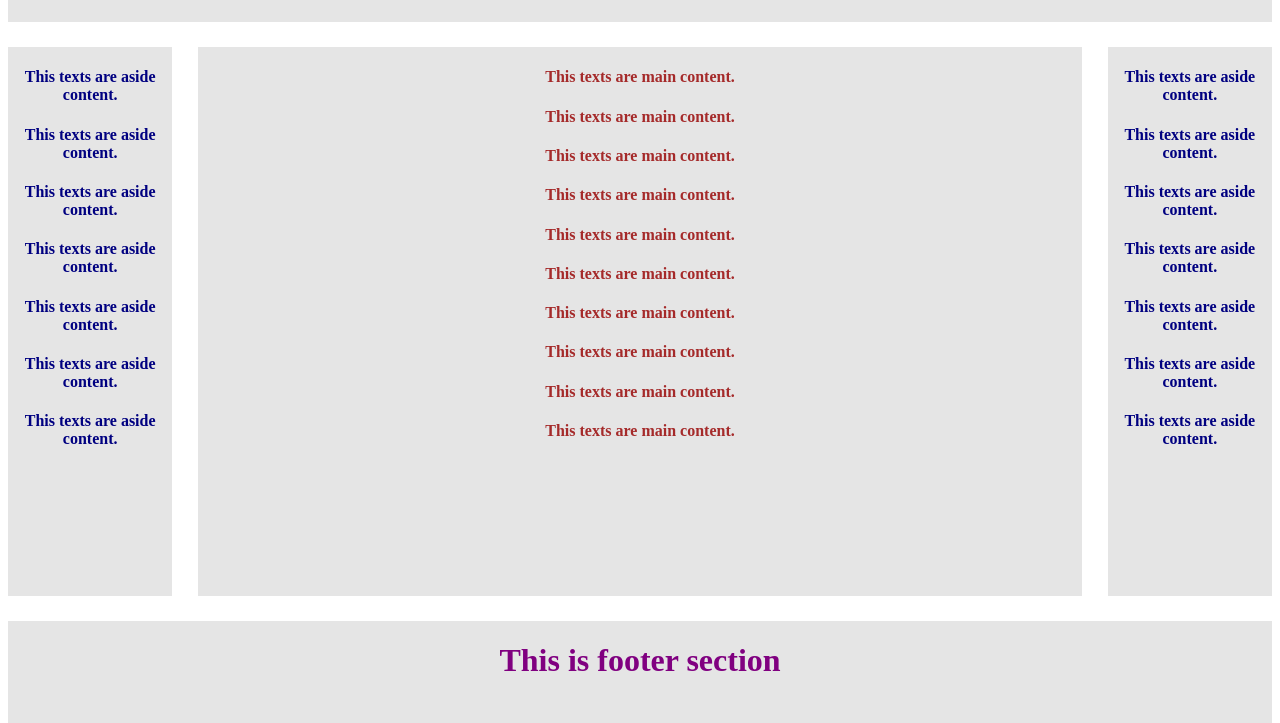
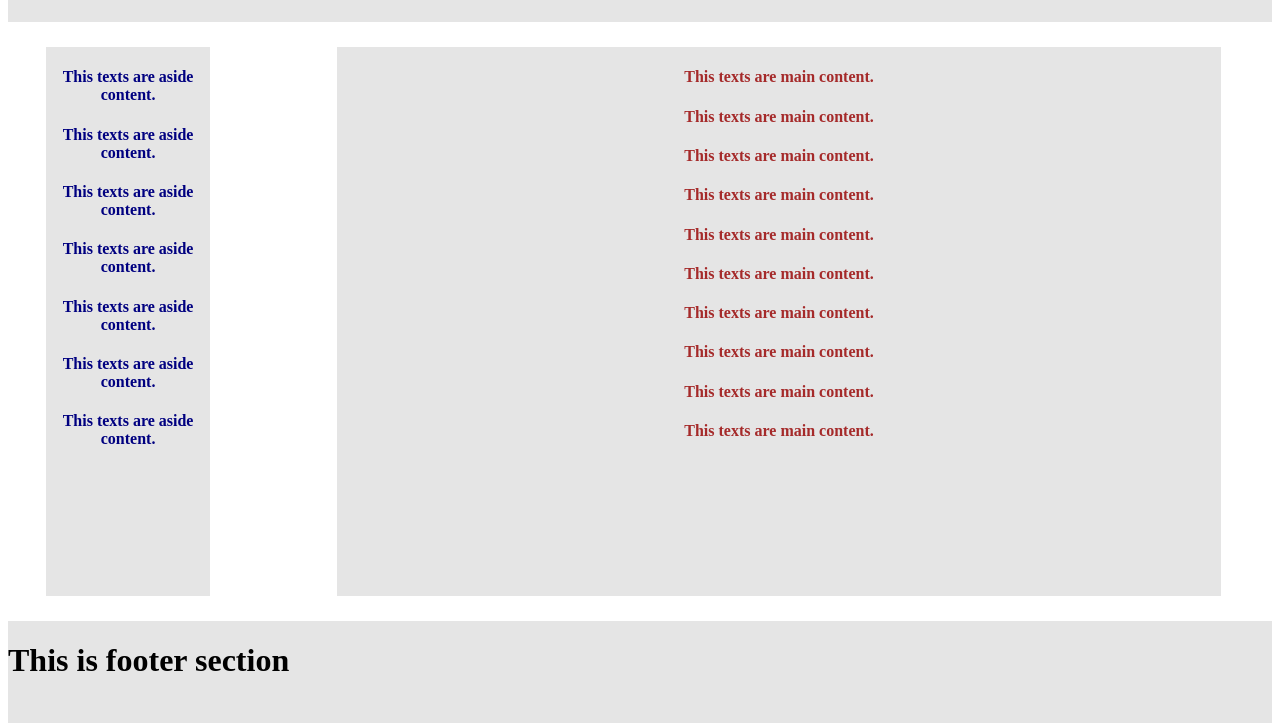
Before and after one commit to Dalamov/header-unequal-columns-and-footer-with-content, a plain HTML site: page header, unequal columns and footer with content.html in a window 1280 px wide. Shown: the part 88-811 px from the top of the page. Drawn offline with Linux system fonts and the light colour scheme.

Commit message:
changes 2

```diff
--- a/css/header, unequal columns and footer with content.css
+++ /dev/null
@@ -1,53 +0,0 @@
-h1{
-	color: purple;
-	text-align: center;
-	line-height: 240%;
-}
-
-.header{
-	width: 100%;
-	height: 13%;
-	background-color: #E5E5E5;
-	margin-bottom: 2%;
-}
-
-.aside-left{
-	width: 13%;
-	height: 70%;
-	background-color: #E5E5E5;
-	float: left;
-	color: navy;
-	text-align: center;
-}
-
-.main-content{
-	width: 70%;
-	height: 70%;
-	background-color: #E5E5E5;
-	float: left;
-	margin-left: 2%;
-	margin-right: 2%;
-	color: brown;
-	text-align: center;
-}
-
-.aside-right{
-	width: 13%;
-	height: 70%;
-	background-color: #E5E5E5;
-	float: left;
-	color: navy;
-	text-align: center;
-}
-
-.footer{
-	width: 100%;
-	height: 13%;
-	background-color: #E5E5E5;
-	float: right;
-	margin-top: 2%;
-}
-
-body .footer h1{
-	line-height: 110%;
-}
--- /dev/null
+++ b/css/style.css
@@ -0,0 +1,45 @@
+.header{
+	width: 100%;
+	height: 13%;
+	background-color: #E5E5E5;
+	margin-bottom: 2%;
+}
+
+.aside-left{
+	width: 13%;
+	height: 70%;
+	background-color: #E5E5E5;
+	float: left;
+	color: navy;
+	text-align: center;
+	margin-left: 3%
+}
+
+.w3-sidebar w3-bar-block{
+
+	width:25%;
+}
+
+.main-content{
+	width: 70%;
+	height: 70%;
+	background-color: #E5E5E5;
+	float: left;
+	margin-left: 10%;
+	margin-right: 2%;
+	color: brown;
+	text-align: center;
+}
+
+
+.footer{
+	width: 100%;
+	height: 13%;
+	background-color: #E5E5E5;
+	float: right;
+	margin-top: 2%;
+}
+
+body .footer h1{
+	line-height: 110%;
+}
--- a/header, unequal columns and footer with content.html
+++ b/header, unequal columns and footer with content.html
@@ -3,7 +3,7 @@
 	<head>
 		<title> CSS Example </title>
 
-		<link rel="stylesheet" href="css/header, unequal columns and footer with content.css">
+		<link rel="stylesheet" href="css\style.css">
 	</head>
 
 	<body>
@@ -35,17 +35,6 @@
 			<h4>This texts are main content.</h4>
 		</div>
 
-		<div class="aside-right">
-			<h4>This texts are aside content.</h4>
-			<h4>This texts are aside content.</h4>
-			<h4>This texts are aside content.</h4>
-			<h4>This texts are aside content.</h4>
-			<h4>This texts are aside content.</h4>
-			<h4>This texts are aside content.</h4>
-			<h4>This texts are aside content.</h4>
-
-		</div>
-
 		<div class="footer">
 			<h1> This is footer section </h1>
 		</div>
```
Also changed, not shown: 1 other file.
